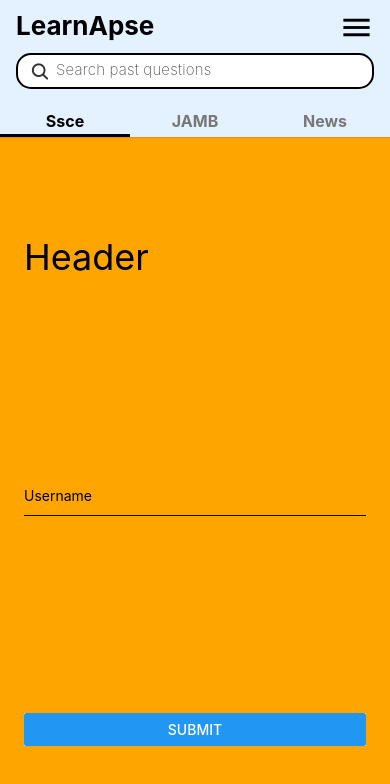
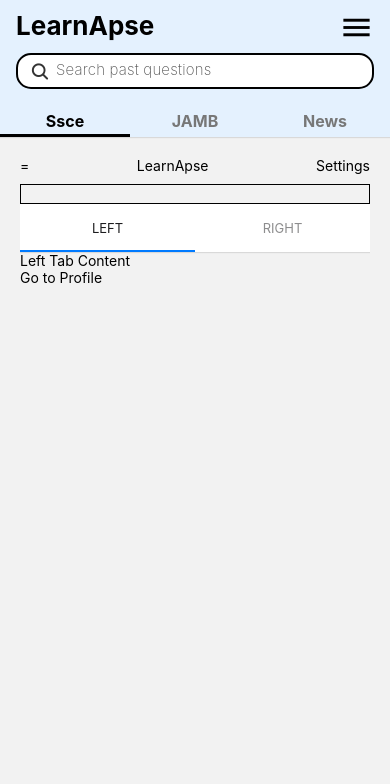
Before and after one commit to suchael/EculisQuizApp, a React Native app in the folder LearnApseCBT/: screen /Ssce in a window 390 px wide. Shown: the top 784 px of the page. Built offline with nearby package versions, Linux system fonts and the light colour scheme.

Commit message:
minor modification

```diff
--- a/LearnApseCBT/src/screen/SsceScreen/Ssce.js
+++ b/LearnApseCBT/src/screen/SsceScreen/Ssce.js
@@ -1,58 +1,68 @@
 import React from 'react';
-import {
-  View,
-  KeyboardAvoidingView,
-  TextInput,
-  StyleSheet,
-  Text,
-  Platform,
-  TouchableWithoutFeedback,
-  Button,
-  Keyboard,
-} from 'react-native';
+import { View, Text, TouchableOpacity, TextInput } from 'react-native';
+import { createNativeStackNavigator } from '@react-navigation/native-stack';
+import { createMaterialTopTabNavigator } from '@react-navigation/material-top-tabs';
+import { NavigationContainer } from '@react-navigation/native';
 
+const Stack = createNativeStackNavigator();
+const Tab = createMaterialTopTabNavigator();
 
-function SsceContent(){
+function ProfileScreen({ navigation }) {
   return (
-    <KeyboardAvoidingView
-      style={styles.container}>
-      <TouchableWithoutFeedback onPress={Keyboard.dismiss}>
-        <View style={styles.inner}>
-          <Text style={styles.header}>Header</Text>
-          <TextInput placeholder="Username" style={styles.textInput} />
-          <View style={styles.btnContainer}>
-            <Button title="Submit" onPress={() => null} />
-          </View>
-        </View>
-      </TouchableWithoutFeedback>
-    </KeyboardAvoidingView>
+    <View>
+      <Text>Profile Screen</Text>
+    </View>
   );
-};
+}
 
-const styles = StyleSheet.create({
-  container: {
-    flex: 1,
-    backgroundColor: "orange"
-  },
-  inner: {
-    padding: 24,
-    flex: 1,
-    justifyContent: 'space-around',
-  },
-  header: {
-    fontSize: 36,
-    marginBottom: 48,
-  },
-  textInput: {
-    height: 40,
-    borderColor: '#000000',
-    borderBottomWidth: 1,
-    marginBottom: 36,
-  },
-  btnContainer: {
-    backgroundColor: 'white',
-    marginTop: 12,
-  },
-});
+function LeftTabContent({ navigation }) {
+  return (
+    <View>
+      <Text>Left Tab Content</Text>
+      <TouchableOpacity onPress={() => navigation.navigate('Profile')}>
+        <Text>Go to Profile</Text>
+      </TouchableOpacity>
+    </View>
+  );
+}
 
-export default SsceContent;
+function RightTabContent() {
+  return (
+    <View>
+      <Text>Right Tab Content</Text>
+    </View>
+  );
+}
+
+function HomeScreen({ navigation }) {
+  return (
+    <View style={{ flex: 1, padding: 20 }}>
+      <View style={{ flexDirection: 'row', justifyContent: 'space-between', alignItems: 'center' }}>
+        <TouchableOpacity onPress={() => navigation.navigate('Profile')}>
+          <Text>=</Text>
+        </TouchableOpacity>
+        <Text>LearnApse</Text>
+        <TouchableOpacity onPress={() => navigation.navigate('Settings')}>
+          <Text>Settings</Text>
+        </TouchableOpacity>
+      </View>
+      <TextInput style={{ height: 20, width: '100%', borderWidth: 1, marginTop: 10 }} />
+      <Tab.Navigator>
+        <Tab.Screen name="Left" component={LeftTabContent} />
+        <Tab.Screen name="Right" component={RightTabContent} />
+      </Tab.Navigator>
+    </View>
+  );
+}
+
+export default function SsceContent() {
+  return (
+
+      <Stack.Navigator initialRouteName="Home" screenOptions={{headerShown: false, }}>
+        <Stack.Screen name="Home" component={HomeScreen} />
+        <Stack.Screen name="Profile" component={ProfileScreen} />
+        <Stack.Screen name="Settings" component={ProfileScreen} />
+      </Stack.Navigator>
+
+  );
+}
```
